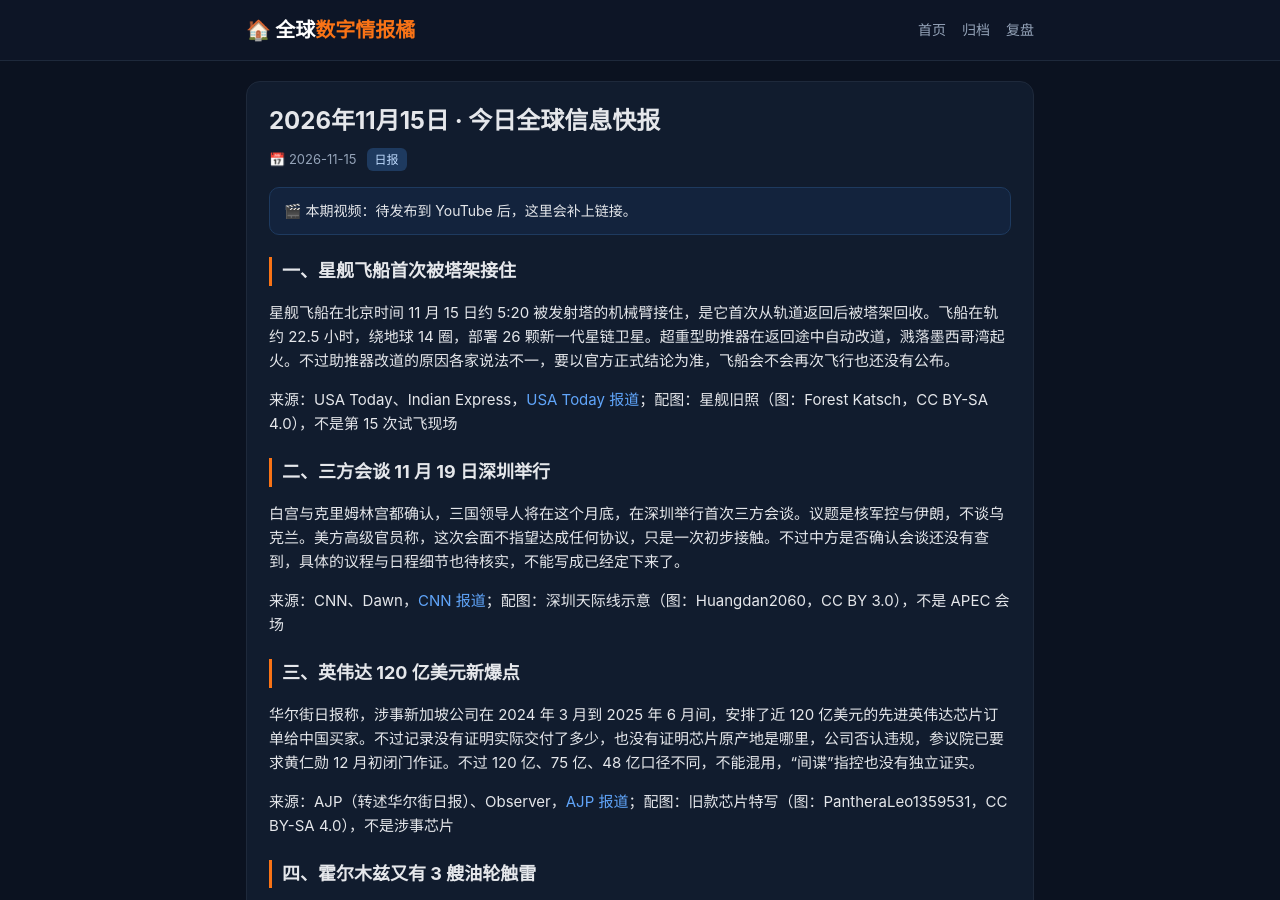
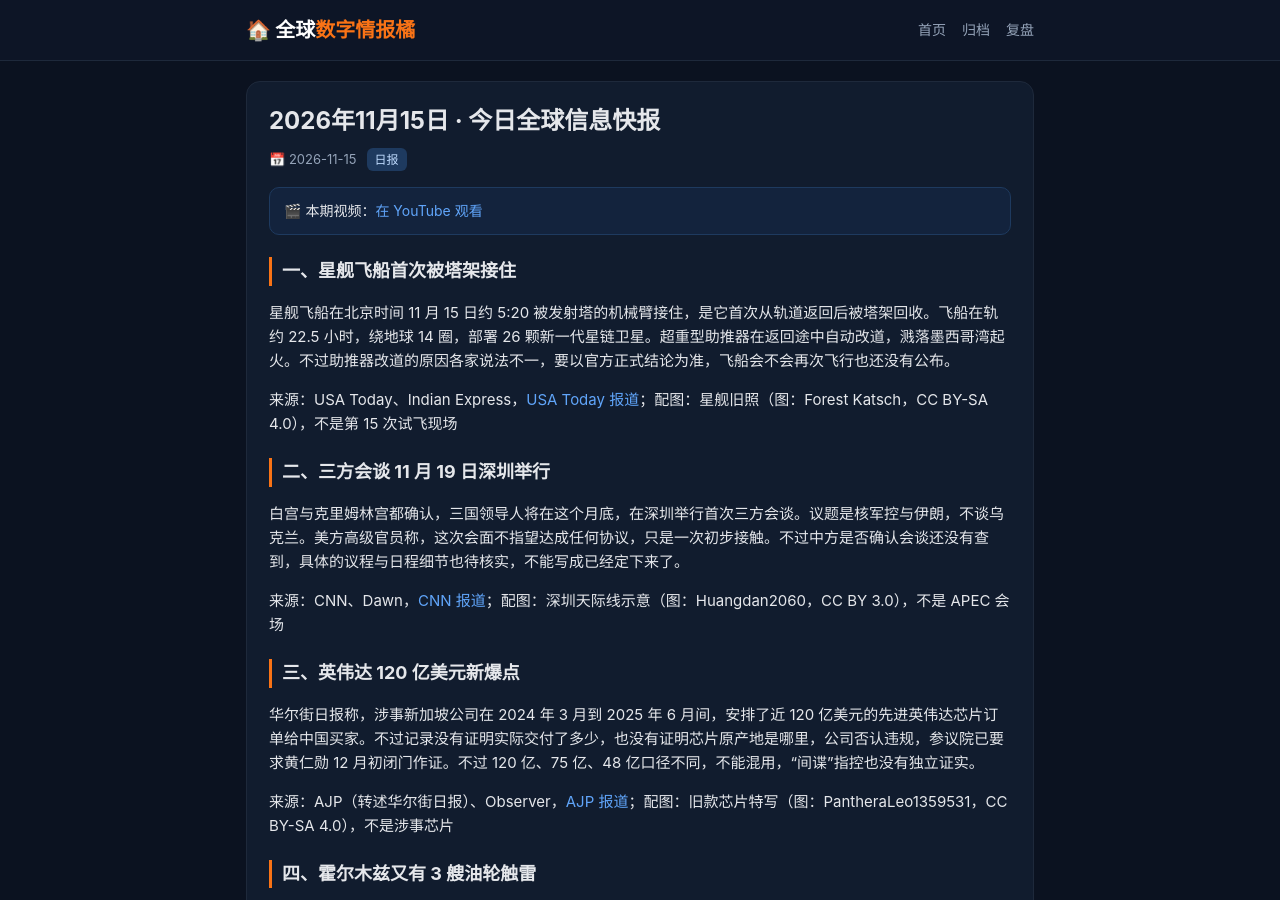
Before and after one commit to rayli090602-source/rayli090602-source.github.io, a Jekyll site: the page built from _posts/2026-11-15-今日全球信息快报.md, in a window 1280 px wide and 900 px high. Built offline with Jekyll 4.4.1, drawn with Linux system fonts in a browser that asks for light colours; part of the change alters nothing that is shown.

Commit message:
2026-11-15 博客补视频链接

```diff
--- a/_posts/2026-11-15-今日全球信息快报.md
+++ b/_posts/2026-11-15-今日全球信息快报.md
@@ -3,7 +3,7 @@ layout: post
 title: "2026年11月15日 · 今日全球信息快报"
 date: 2026-11-15
 categories: [日报]
-video: ""
+video: "https://youtu.be/26IwmKItaeU"
 excerpt: '八条：星舰飞船首次被塔架接住、三方会谈确认、英伟达 120 亿美元新爆点、霍尔木兹油轮触雷、油价重回过剩、意大利罚脸书母公司、ChatGPT 钱包、教皇到访库斯科。'
 ---
 
```
